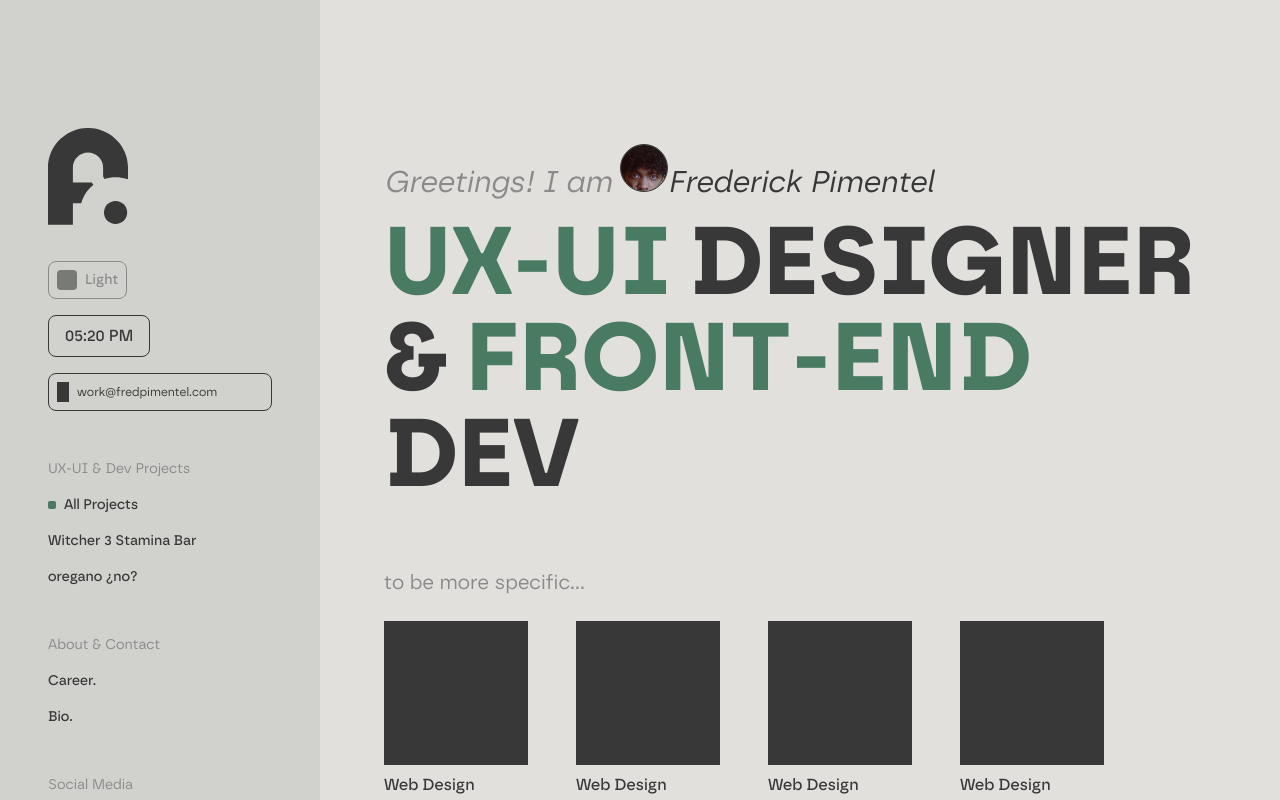
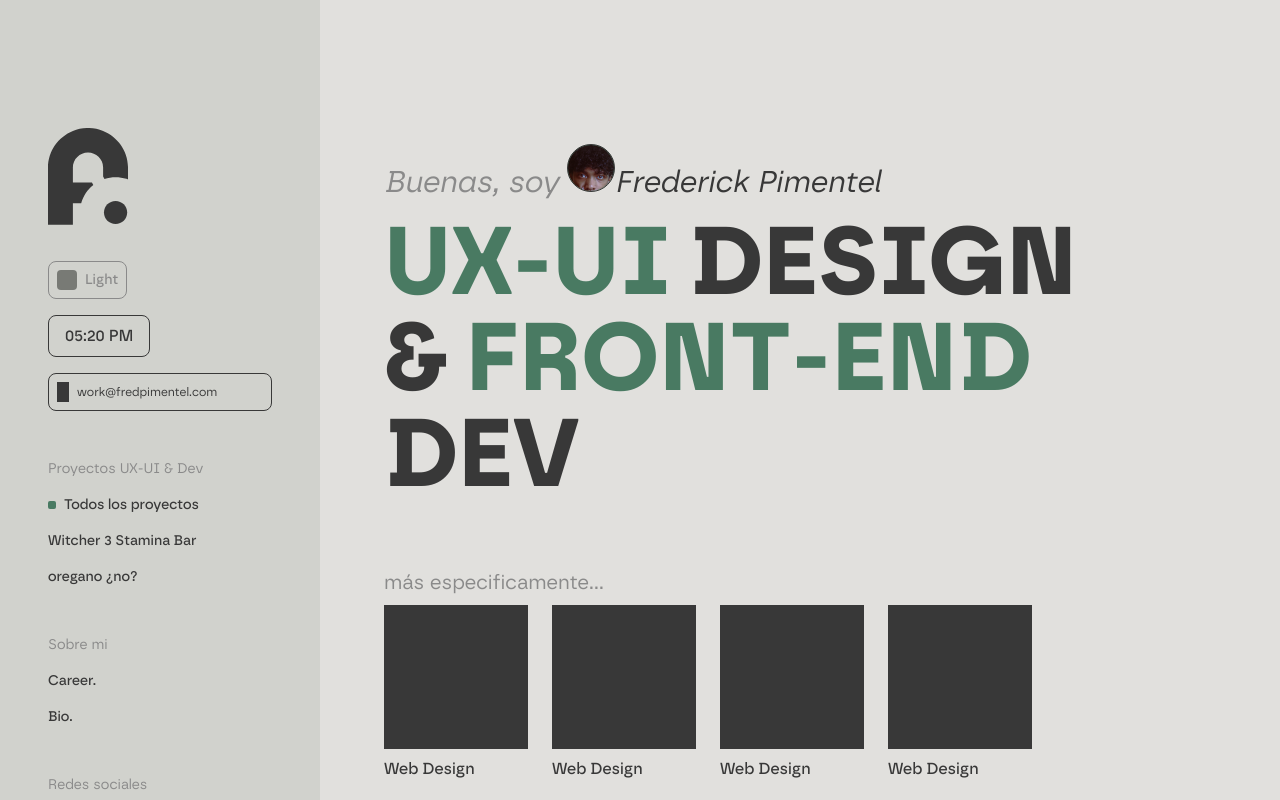
Before and after one commit to Friedrich4to/friedrich-portfolio, a Next.js app: page / in a window 1280 px wide. Shown: the top 800 px of the page. Built offline with nearby package versions, Linux system fonts and the light colour scheme.

Commit message:
Fixed Responsive, Español y tamaño

```diff
--- a/src/app/[slug]/page.tsx
+++ b/src/app/[slug]/page.tsx
@@ -37,7 +37,7 @@ const Home:React.FC<Params> = ({ params: {slug}}) => {
   return (
     <main className="flex justify-center w-screen ">
 
-      <div className="fixed z-50 bottom-6 right-6 bg-gris dark:bg-alt_gris py-6 px-4 rounded-2xl flex justify-center items-center gap-3">
+      <div className="fixed hidden z-50 bottom-6 right-6 bg-gris dark:bg-alt_gris py-6 px-4 rounded-2xl justify-center items-center gap-3">
         <div className="bg-verdeSage h-4 w-4 rounded-sm"></div>
         <div className="bg-grisMid dark:bg-negro h-2 w-2 rounded-sm"></div>
         <div className="bg-grisMid dark:bg-negro h-2 w-2 rounded-sm"></div>
--- a/src/app/components/Navbar.tsx
+++ b/src/app/components/Navbar.tsx
@@ -17,8 +17,9 @@ function MobileHeader({open, setOpen}){
     <header className={`fixed justify-end items-end bottom-4 right-4 h-screen w-screen z-40 transition-all ${open ? "flex" : "hidden"}`}>
       {/*MobileHeader*/}
       <div className='flex flex-col gap-8 py-12 pr-12 pl-8 h-fit w-fit bg-gris rounded-xl'>
+
         <div className='flex flex-col gap-4'>
-          <Link className='w-20 mb-5' href="/"><Logo /></Link>
+          <Link className='w-20 mb-5' href="/" onClick={() => setTimeout(() => {setOpen(!open)}, 100)}><Logo /></Link>
           <button className='py-2 px-2 w-fit text-sm rounded-lg border text-grisMid border-grisMid flex gap-2 items-center'>
             <div className="bg-grisOs w-5 h-5 rounded"></div>
             Light
@@ -27,10 +28,10 @@ function MobileHeader({open, setOpen}){
         </div>
 
         <div className='flex flex-col gap-4'>
-        <p className="text-grisMid text-sm font-light">Navigation</p>
-          <Link className='p-4 w-full text-base rounded-lg border' href="/">Projects</Link>
-          <Link className='p-4 w-full text-base rounded-lg border' href="/carreer">Career</Link>
-          <Link className='p-4 w-full text-base rounded-lg border' href="/bio">Bio</Link>
+        <p className="text-grisMid text-sm font-light">Navegación</p>
+          <Link className='p-4 w-full text-base rounded-lg border hover:text-blanco hover:border-verdeSage hover:bg-verdeSage' href="/#projects" onClick={() => setTimeout(() => {setOpen(!open)}, 100)}>Proyectos</Link>
+          <Link className='p-4 w-full text-base rounded-lg border hover:text-blanco hover:border-verdeSage hover:bg-verdeSage' href="/carreer" onClick={() => setTimeout(() => {setOpen(!open)}, 100)}>Carrera</Link>
+          <Link className='p-4 w-full text-base rounded-lg border hover:text-blanco hover:border-verdeSage hover:bg-verdeSage' href="/bio" onClick={() => setTimeout(() => {setOpen(!open)}, 100)}>Bio</Link>
         </div>
 
         <div className='flex gap-4'>
@@ -94,7 +95,7 @@ export function Header() {
 
       <div
       onClick={() => {setOpen(!open)}}
-      className={`fixed flex place-items-center xl:hidden bottom-4 right-4   border rounded-xl z-50 transition-all duration-200 ease-aggresive ${open ? "bg-verdeSage border-verdeSage" : "bg-gris"}`}
+      className={`fixed flex place-items-center xl:hidden bottom-4 right-4 p-4 border rounded-xl z-50 transition-all duration-200 ease-aggresive ${open ? "bg-verdeSage border-verdeSage" : "bg-gris"}`}
       >
         <div className={`rounded-md transition-all duration-500 ease-aggresive ${open ? "w-6 h-6 bg-blanco" : "w-8 h-8 bg-negro"}`}></div>
       </div>
@@ -115,8 +116,8 @@ export function Header() {
         </div>
 
         <div>
-          <p className="text-grisMid text-sm font-light">UX-UI & Dev Projects</p>
-          <Link href="/" ><Nav_Link href="/">All Projects</Nav_Link></Link>
+          <p className="text-grisMid text-sm font-light">Proyectos UX-UI & Dev</p>
+          <Link href="/" ><Nav_Link href="/">Todos los proyectos</Nav_Link></Link>
           {
               data.map((data, index) => {
                 return(
@@ -129,13 +130,13 @@ export function Header() {
         </div>
 
         <div>
-          <p className="text-grisMid text-sm font-light">About & Contact</p>
+          <p className="text-grisMid text-sm font-light">Sobre mi</p>
           <Link href="/carreer" ><Nav_Link href="/carreer">Career.</Nav_Link></Link>
           <Link href="/bio" ><Nav_Link href="/bio">Bio.</Nav_Link></Link>
         </div>
 
         <div>
-          <p className="text-grisMid text-sm font-light">Social Media</p>
+          <p className="text-grisMid text-sm font-light">Redes sociales</p>
           <div className='flex gap-4'>
             <SocialLink link='https://www.instagram.com/friedrich4to/' icon={<InstagramIcon />}/>
             <SocialLink link='https://www.artstation.com/fredemor' icon={<InstagramIcon />}/>
--- a/src/app/components/copy_email_btn.tsx
+++ b/src/app/components/copy_email_btn.tsx
@@ -31,7 +31,7 @@ const EmailButton: React.FC = () => {
       onClick={handleClick}
     >
       <span className='w-3 h-5 bg-negro group-hover:bg-blanco transition-all'></span>
-      {hovered ? 'Copy Email' : 'work@fredpimentel.com'}
+      {hovered ? 'Copiar al portapapeles' : 'work@fredpimentel.com'}
     </button>
   );
 };
--- a/src/app/components/projectCard.tsx
+++ b/src/app/components/projectCard.tsx
@@ -8,7 +8,7 @@ export default function ProjectCard(props) {
     return(
             <div className="relative w-full h-fit rounded-lg group border border-negro hover:border-verdeSage transition-all duration-1000 ease-aggresive">
                 <div className='absolute h-full w-full bg-verdeSage rounded-lg opacity-0 group-hover:opacity-40 transition-all duration-1000 ease-aggresive'></div>
-                <div className='relative w-all h-[240px] md:h-[380px]'>
+                <div className='relative w-all h-40 md:h-[380px]'>
                     <Image
                         src={props.img}
                         fill
--- a/src/app/page.tsx
+++ b/src/app/page.tsx
@@ -16,7 +16,7 @@ export default function Home() {
       <div className="w-full max-w-screen-xl mx-5vw my-24 flex flex-col gap-12 xl:my-36 lg:gap-16">
         <div>
           <div className="italic mb-4 text-2xl font-light lg:text-3xl flex flex-col md:flex-row items-baseline gap-2">
-            <span className="text-grisMid non-italic ">Greetings! I am</span>
+            <span className="text-grisMid non-italic ">Buenas, soy</span>
             <div className='flex items-baseline'>
               <Link className='hidden md:block relative w-12 h-12 rounded-full bg-verdeSage border overflow-hidden hover:scale-300 transition-all duration-500 ease-aggresive' href='/bio'>
                 <Image
@@ -30,12 +30,12 @@ export default function Home() {
               <h1>Frederick Pimentel</h1>
             </div>
           </div>
-          <h1 className="text-7xl font-black lg:text-8xl"><span className="text-verdeSage">UX-UI</span> DESIGNER<br/>& <span className="text-verdeSage">FRONT-END</span> DEV</h1>
+          <h1 className="text-7xl font-black lg:text-8xl"><span className="text-verdeSage">UX-UI</span> DESIGN<br/>& <span className="text-verdeSage">FRONT-END</span> DEV</h1>
         </div>
 
-        <div className="flex flex-col gap-6 ">
-            <h2 className="text-grisMid text-xl font-light">to be more specific...</h2>
-            <div className='grid grid-cols-2 md:flex place-items-start gap-12'>
+        <div className="flex flex-col gap-2 ">
+            <h2 className="text-grisMid text-xl font-light">más especificamente...</h2>
+            <div className='grid grid-cols-2 md:flex place-items-start gap-6'>
 
               <div className='flex flex-col items-center text-left gap-2'>
                 <span className='w-36 h-36 bg-negro'></span>
@@ -60,7 +60,7 @@ export default function Home() {
             </div>
         </div>
 
-        <div className="grid grid-cols-1 gap-4 xl:grid-cols-2 lg:gap-12">
+        <div className="grid grid-cols-1 gap-4 xl:grid-cols-2 lg:gap-12" id='projects'>
           {
             data.map((data,index) => {
               return(
```
